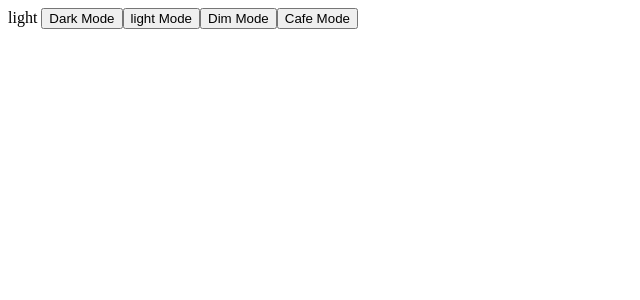
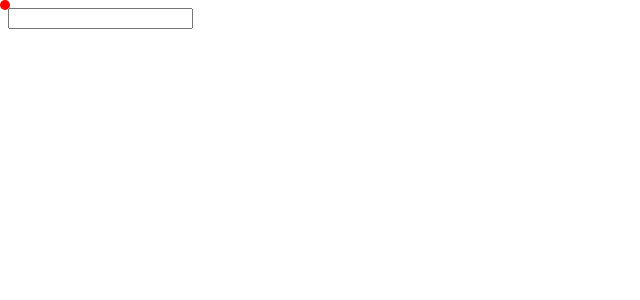
Before and after one commit to Develing1991/vueuse-deepdive, a Vue app: page / in a window 1280 px wide. Shown: the top 300 px of the page, without its empty margins (0-640 px from the left). Built offline with nearby package versions, Linux system fonts and the light colour scheme.

Commit message:
onKeyStroke useage

```diff
--- a/src/App.vue
+++ b/src/App.vue
@@ -1,53 +1,56 @@
 <script setup>
 import { ref } from 'vue';
-import { useDark, useToggle, useColorMode } from '@vueuse/core';
-
-// const isDark = useDark(); //true or false
-// const toggleDark = useToggle(isDark);
-const colorMode = useColorMode({
-  modes: {
-    // custom mode
-    dim: 'dim',
-    cafe: 'cafe',
-  },
-  attribute: 'theme',
-}); // light or dark
+import { onKeyStroke } from '@vueuse/core';
+const position = ref({ x: 0, y: 0 });
+const controls = {
+  ArrowDown: () => (position.value.y += 5),
+  ArrowUp: () => (position.value.y -= 5),
+  ArrowRight: () => (position.value.x += 5),
+  ArrowLeft: () => (position.value.x -= 5),
+};
+onKeyStroke(Object.keys(controls), (e) => {
+  e.preventDefault();
+  controls[e.key]();
+});
+// onKeyStroke(['ArrowDown', 'ArrowUp', 'ArrowRight', 'ArrowLeft'], (e) => {
+//   e.preventDefault();
+//   //ArrowDown...
+//   if (e.key === 'ArrowDown') {
+//     position.value.y += 5;
+//   }
+//   if (e.key === 'ArrowUp') {
+//     position.value.y -= 5;
+//   }
+//   if (e.key === 'ArrowRight') {
+//     position.value.x += 5;
+//   }
+//   if (e.key === 'ArrowLeft') {
+//     position.value.x -= 5;
+//   }
+// });
+// onKeyStroke('ArrowDown', (e) => {
+//   e.preventDefault();
+//   position.value.y += 5;
+// });
+// onKeyStroke('ArrowUp', (e) => {
+//   e.preventDefault();
+//   position.value.y -= 5;
+// });
 </script>
 
 <template>
-  {{ colorMode }}
-  <button @click="colorMode = 'dark'">Dark Mode</button>
-  <button @click="colorMode = 'light'">light Mode</button>
-  <button @click="colorMode = 'dim'">Dim Mode</button>
-  <button @click="colorMode = 'cafe'">Cafe Mode</button>
-  <!-- {{ isDark }}
-  <br />
-  <button @click="toggleDark()">Toggle Dark Mode</button> -->
+  <div class="ball"></div>
+  <input type="text" />
 </template>
 
 <style>
-/* .dark {
-  background: #252525;
-  color: white;
-}
-.dim {
-  background: gray;
-  color: white;
-}
-.cafe {
-  background: #c0acac;
-  color: black;
-} */
-[theme='dark'] {
-  background: #252525;
-  color: white;
-}
-[theme='dim'] {
-  background: gray;
-  color: white;
-}
-[theme='cafe'] {
-  background: #c0acac;
-  color: black;
+.ball {
+  width: 10px;
+  height: 10px;
+  background: red;
+  border-radius: 50%;
+  position: absolute;
+  top: v-bind(position.y + 'px');
+  left: v-bind(position.x + 'px');
 }
 </style>
```
